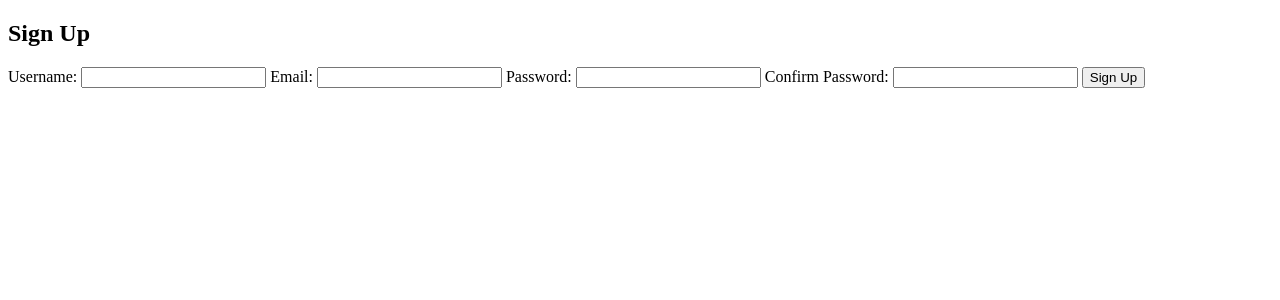
After one commit to bunyaminsari/finalProjectBSari, a Django app: page /signup/ in a window 1280 px wide. The commit adds this page. Shown: the top 300 px of the page. Run offline with Django 4.2, Linux system fonts and the light colour scheme.

Commit message:
signup.html added.

```diff
--- /dev/null
+++ b/api/forms.py
@@ -0,0 +1,12 @@
+# forms.py
+from django import forms
+from django.contrib.auth.forms import UserCreationForm
+from django.contrib.auth.models import User
+
+
+class SignUpForm(UserCreationForm):
+    email = forms.EmailField()
+
+    class Meta:
+        model = User
+        fields = ['username', 'email', 'password1', 'password2']
--- a/api/templates/api/index.html
+++ b/api/templates/api/index.html
@@ -65,7 +65,7 @@
 
     <p>Please log in to access more content.</p>
     <a href="{% url 'login' %}">Login</a>
-{#    <a href="{% url 'signup' %}">Sign Up</a>#}
+    <a href="{% url 'signup' %}">Sign Up</a>
 {% endif %}
 
 </body>
--- /dev/null
+++ b/api/templates/registration/signup.html
@@ -0,0 +1,28 @@
+<!-- signup.html -->
+
+<!DOCTYPE html>
+<html>
+<head>
+    <title>Sign Up</title>
+</head>
+<body>
+    <h2>Sign Up</h2>
+    <form method="post">
+        {% csrf_token %}
+        <!-- Add form fields and labels manually -->
+        <label for="id_username">Username:</label>
+        <input type="text" id="id_username" name="username" required>
+
+        <label for="id_email">Email:</label>
+        <input type="email" id="id_email" name="email" required>
+
+        <label for="id_password1">Password:</label>
+        <input type="password" id="id_password1" name="password1" required>
+
+        <label for="id_password2">Confirm Password:</label>
+        <input type="password" id="id_password2" name="password2" required>
+
+        <button type="submit">Sign Up</button>
+    </form>
+</body>
+</html>
--- a/api/urls.py
+++ b/api/urls.py
@@ -7,5 +7,6 @@ urlpatterns = [
     path('', views.index, name='index'),  # URL for the index page
     path('query/', views.query, name='query'),
     path('accounts/profile/', views.profile_view, name='profile'),
+    path('signup/', views.signup, name='signup'),
 
 ]
--- a/api/views.py
+++ b/api/views.py
@@ -6,6 +6,7 @@ from django.contrib.auth import logout as django_logout
 from django.contrib.auth.decorators import login_required
 from .api_keys import NETDETECTIVE_API_KEY
 from .models import Profile
+from .forms import SignUpForm
 
 
 # IndexPage
@@ -90,3 +91,15 @@ def logout(request):
     django_logout(request)
     messages.success(request, 'You have been successfully logged out.')
     return redirect('index')  # Redirect to the index page after logout
+
+
+def signup(request):
+    if request.method == 'POST':
+        form = SignUpForm(request.POST)
+        if form.is_valid():
+            form.save()
+            # Redirect to a success page, login page, or any desired URL after sign-up
+            return redirect('login')  # Redirect to the login page after successful sign-up
+    else:
+        form = SignUpForm()
+    return render(request, 'registration/signup.html', {'form': form})
```
